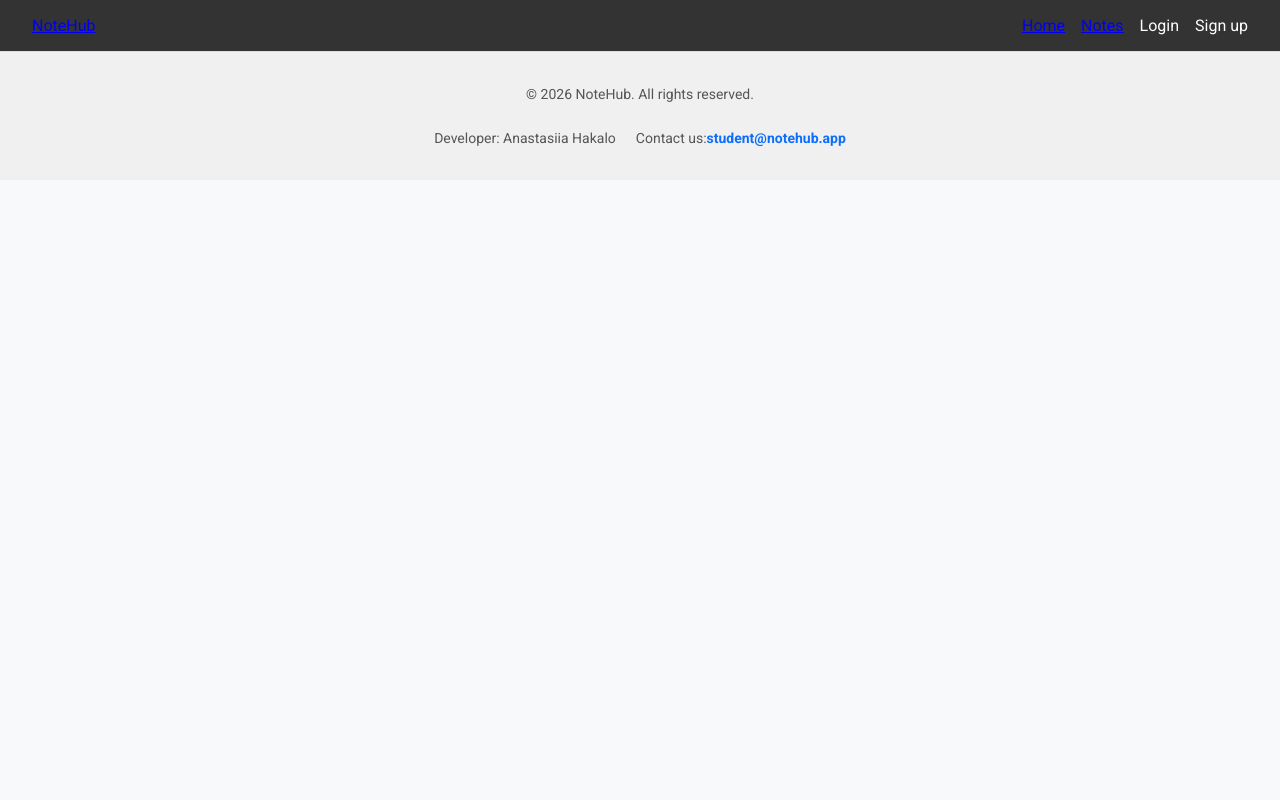
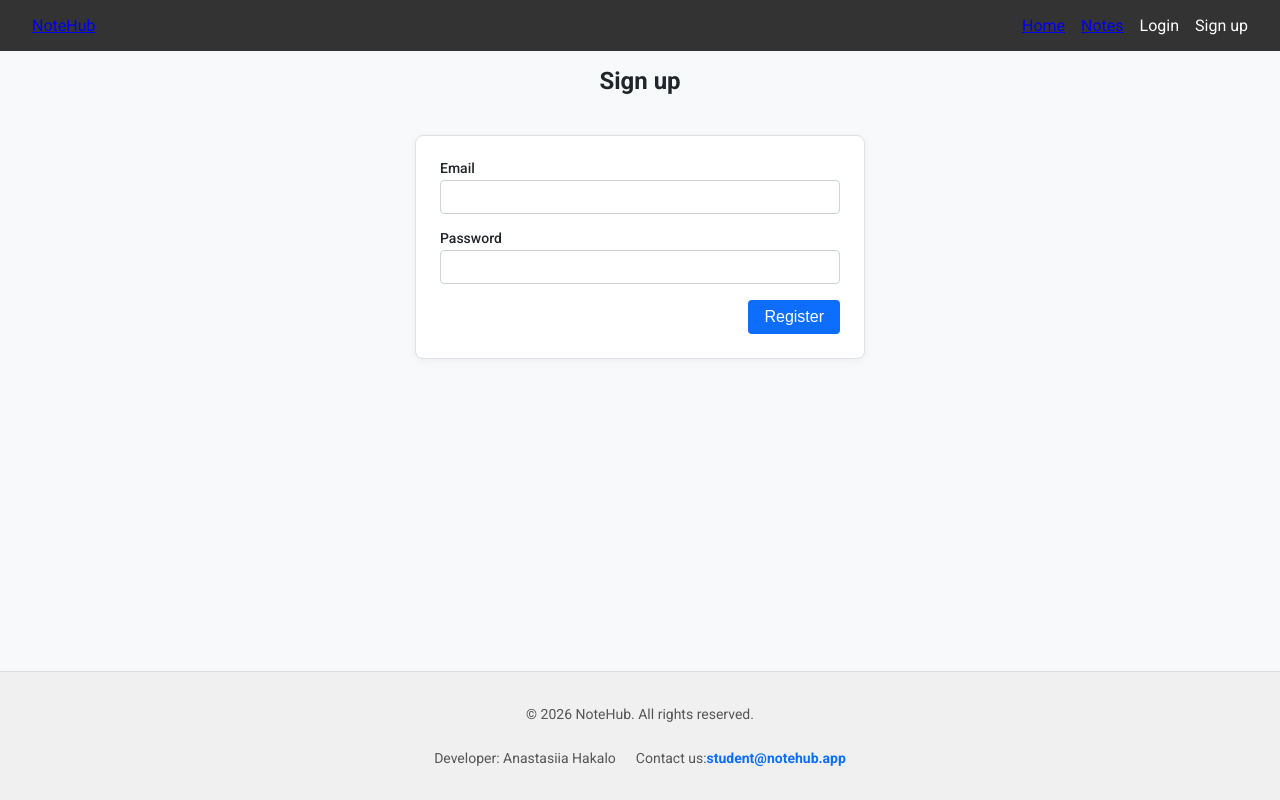
Before and after one commit to anastasiiahakalo/09-auth, a Next.js app: page /sign-up in a window 1280 px wide. Built offline with nearby package versions, Linux system fonts and the light colour scheme; no server answers.

Commit message:
fix sign-up page

```diff
--- a/app/(auth routes)/sign-up/page.tsx
+++ b/app/(auth routes)/sign-up/page.tsx
@@ -1,14 +1,70 @@
-export default function PrivateRoutesLayout({
-  children,
-  modal,
-}: {
-  children: React.ReactNode;
-  modal: React.ReactNode;
-}) {
+'use client';
+
+import { useState } from 'react';
+import { useRouter } from 'next/navigation';
+import { register } from '@/lib/api/clientApi';
+import { useAuthStore } from '@/lib/store/authStore';
+import css from './SignUpPage.module.css';
+
+export default function SignUpPage() {
+  const router = useRouter();
+  const setUser = useAuthStore((state) => state.setUser);
+  const [error, setError] = useState('');
+
+  const handleSubmit = async (formData: FormData) => {
+    setError('');
+
+    try {
+      const email = String(formData.get('email') ?? '');
+      const password = String(formData.get('password') ?? '');
+
+      const user = await register({
+        email,
+        password,
+      });
+
+      setUser(user);
+      router.push('/profile');
+    } catch {
+      setError('Registration failed');
+    }
+  };
+
   return (
-    <>
-      {children}
-      {modal}
-    </>
+    <main className={css.mainContent}>
+      <h1 className={css.formTitle}>Sign up</h1>
+
+      <form className={css.form} action={handleSubmit}>
+        <div className={css.formGroup}>
+          <label htmlFor="email">Email</label>
+          <input
+            id="email"
+            type="email"
+            name="email"
+            className={css.input}
+            required
+          />
+        </div>
+
+        <div className={css.formGroup}>
+          <label htmlFor="password">Password</label>
+          <input
+            id="password"
+            type="password"
+            name="password"
+            className={css.input}
+            required
+          />
+        </div>
+
+        <div className={css.actions}>
+          <button type="submit" className={css.submitButton}>
+            Register
+          </button>
+        </div>
+
+        {error && <p className={css.error}>{error}</p>}
+      </form>
+    </main>
   );
 }
```
Also changed, not shown: 1 other file (tests, documents, lock files or other folders).
